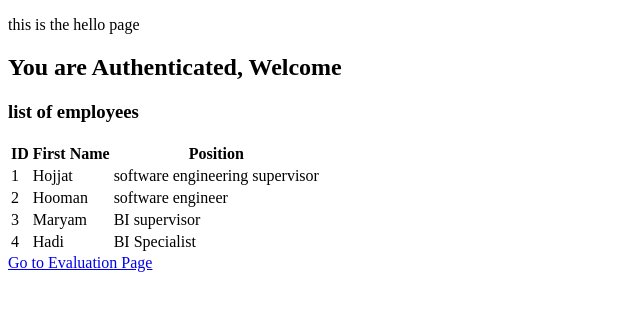
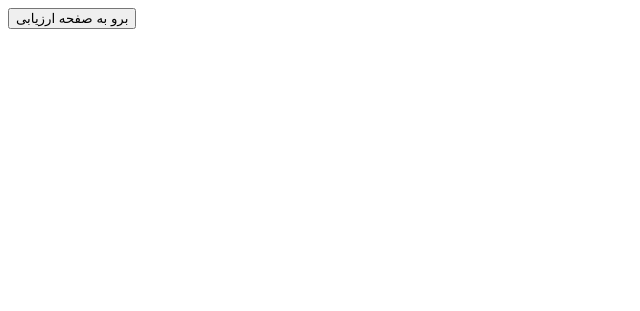
Before and after one commit to hmpsl99/Porseman, a Django app: page / in a window 1280 px wide. Shown: the top 311 px of the page, without its empty margins (0-640 px from the left). Run offline with Django 4.2, Linux system fonts and the light colour scheme; a user stored in the database is signed in; data comes from the database, SQL or seed files in the repository; both versions use the stored data as it was after the commit.

Commit message:
css modification

```diff
--- a/Employee/Templates/Employee/index.html
+++ b/Employee/Templates/Employee/index.html
@@ -5,29 +5,10 @@
         <title>Hello</title>
     </head>
     <body>
-        <p> this is the hello page</p>
-        {% if user.is_authenticated %}
-        <h2>You are Authenticated, Welcome</h2>
-        {% else %}
-        <h2> you are not logged in, go and log in my friend!</h2>
-        {%endif%}
-
-        <h3>list of employees</h3>
-
-            <table>
-                <tr>
-                    <th>ID</th>
-                    <th>First Name</th>
-                    <th>Position</th>
-                </tr>
-                <tbody id = "demo">
-                </tbody>
-            </table>
-
-            <a href="http://127.0.0.1:8000/evaluation/"> Go to Evaluation Page </a>
+            <a href="http://127.0.0.1:8000/evaluation/"><button>برو به صفحه ارزیابی</button></a>
 
         <script>
-        const api_url = 'http://127.0.0.1:8000/employees/';
+        /*const api_url = 'http://127.0.0.1:8000/employees/';
         xmlhttp=new XMLHttpRequest();
         xmlhttp.open("GET",api_url,false);
         xmlhttp.send();
```
Also changed, not shown: Employee/Templates/registration/login.html (+19 -14 lines), db.sqlite3.
